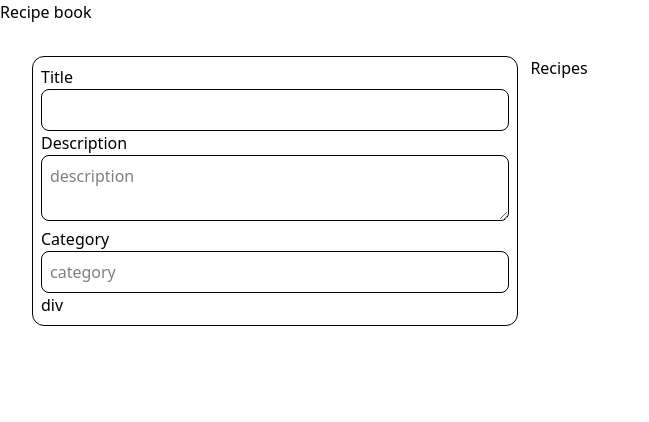
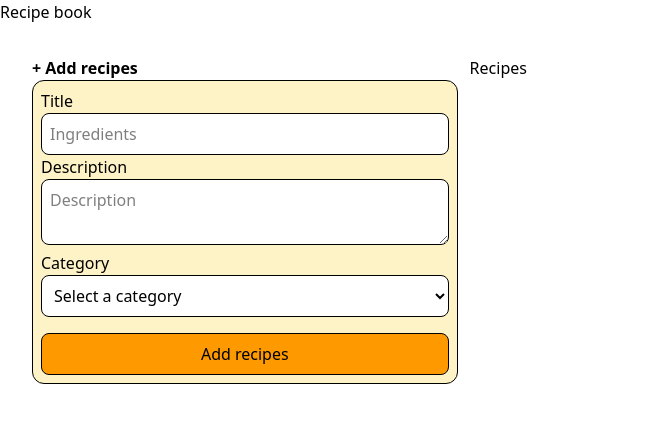
Before and after one commit to Techbandit-001/phase-2-project, a React (Vite) app: page / in a window 1280 px wide. Shown: the top 422 px of the page, without its empty margins (0-649 px from the left). Built offline with nearby package versions, Linux system fonts and the light colour scheme.

Commit message:
fully styled recipe form

```diff
--- a/src/App.jsx
+++ b/src/App.jsx
@@ -10,7 +10,8 @@ export function App() {
     <h1>Recipe book </h1>
       </header>
     <main className='min-h-screen flex p-8 gap-3'>
-      <div className='w-[40%]'>
+      <div className='w-[35%]'>
+        <strong>+ Add recipes</strong>
         <RecipeForm/>
       </div>
       <div className='flex-1'> Recipes </div>
--- a/src/RecipeForm.jsx
+++ b/src/RecipeForm.jsx
@@ -3,7 +3,7 @@ export function RecipeForm() {
 
     return (
       <div>
-      <form className="border p-2 rounded-xl w-full"
+      <form className="border p-2 rounded-xl w-full bg-amber-100"
       action="">
         <div>
         <label htmlFor="title">Title</label>
@@ -11,6 +11,7 @@ export function RecipeForm() {
         id="title"
         className='border p-2 bg-white w-full rounded-lg'
          type="text"
+         placeholder="Ingredients"
          required />
          </div>
          <div>
@@ -18,20 +19,29 @@ export function RecipeForm() {
         <textarea
         className='border p-2 bg-white w-full rounded-lg'
          name=""
-         placeholder="description"
+         placeholder="Description"
           id="description">
           </textarea>
           </div>
-          <div>
-            <label htmlFor="">Category</label>
-        <input
-        className='border p-2 bg-white w-full rounded-lg'
-        type="text"
-        name=""
-        placeholder="category" />
+         <div>
+            <label htmlFor="category">Category</label>
+            <select
+             name="Category"
+             id="category"
+             placeholder='Category'
+             className="border p-2 bg-white w-full rounded-lg"
+
+             >
+                <option value =''>Select a category</option>
+                <option value ='breakfast'>Breakfast</option>
+                <option value ='brunch'>Brunch</option>
+                <option value ='lunch'>Lunch</option>
+                <option value ='dinner'>Dinner</option>
+             </select>
         </div>
-        div
-
+        <div className="mt-4">
+            <button className="border rounded-lg w-full p-2 bg-amber-500 hover:bg-gray-600">Add recipes</button>
+        </div>
       </form>
 
     </div>
```
